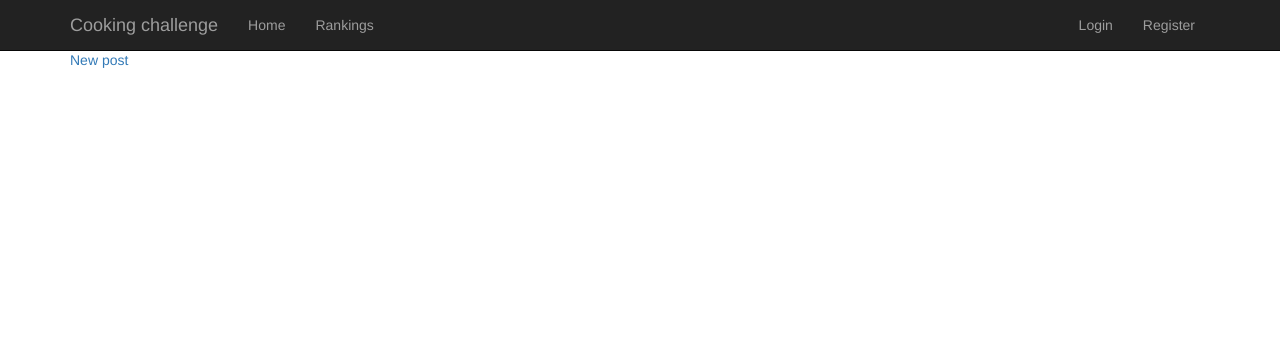
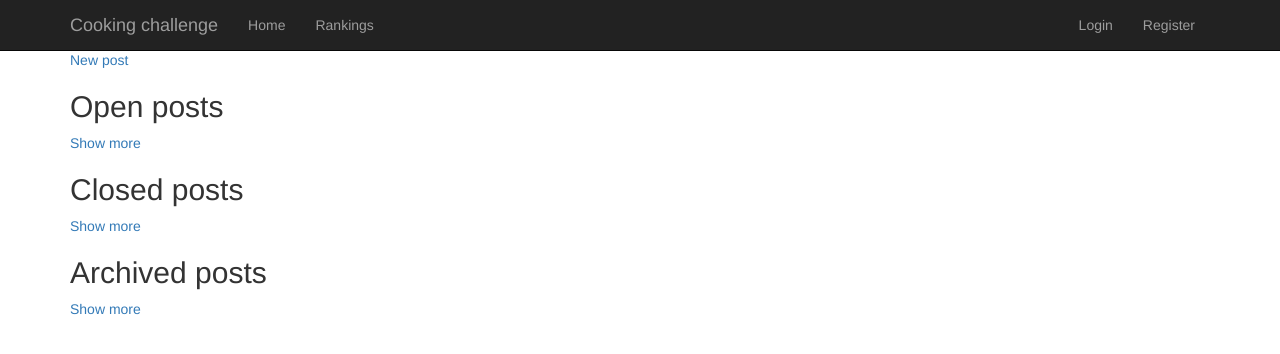
Before and after one commit to danrr/SELP, a Flask app: page / in a window 1280 px wide. Shown: the top 354 px of the page. Run offline with Flask 2, Linux system fonts and the light colour scheme; data that the repository does not hold is empty; style sheets or scripts are compiled from the project's sources; some libraries are stand-ins or nearby versions.

Commit message:
Separating posts into different categories on the main page.

```diff
--- a/app/templates/index.html
+++ b/app/templates/index.html
@@ -1,15 +1,24 @@
 {% extends "base.html" %}
 {% block content %}
     <a href="{{ url_for('new_post') }}"> New post</a>
+    {% for title, posts in annotated_posts %}
+        <div class="posts">
+        <h2> {{ title }}</h2>
         {% for post in posts %}
             <div class="post">
-            <h2>
+                <h3>
                     <a href="{{ url_for("post", id=post.id) }}">{{post.title}}</a>
-            </h2>
+                </h3>
+                <div class="author">
+                    <a href="{{ url_for('user', username=post.author.username) }}" >{{ post.author.username }}</a>
+                </div>
                 <div class="difficulty-{{ post.difficulty }}"> {{ post.get_difficulty_string() }}</div>
                 <div class="content">
                     {{post.body}}
                 </div>
             </div>
         {% endfor %}
+        <a id="show-more-posts" data-type="{{loop.index}}">Show more</a>
+        </div>
+    {% endfor %}
 {% endblock %}
--- a/app/views.py
+++ b/app/views.py
@@ -18,7 +18,9 @@ def before_request():
 def home():
     context = {
         'title': 'Cooking challenge',
-        'posts': [post for post in Post.query.order_by(Post.id.desc()).limit(5) if post.is_visible()]
+        'annotated_posts': [('Open posts', Post.get_open_posts()),
+                            ('Closed posts', Post.get_closed_posts()),
+                            ('Archived posts', Post.get_archived_posts())]
     }
 
     return render_template('index.html', **context)
```
Lines whose indentation alone changed are shown as unchanged.
